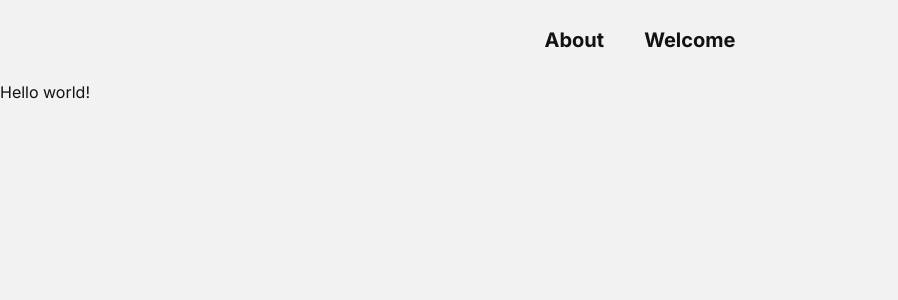
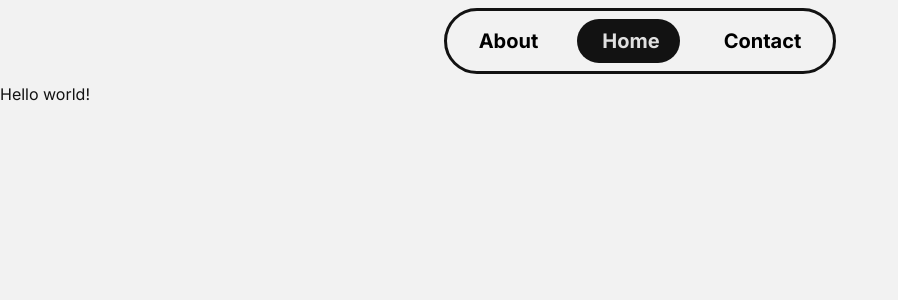
Before and after one commit to manicodes87/portfolio, a Next.js app: page / in a window 1280 px wide. Shown: the top 300 px of the page, without its empty margins (0-898 px from the left). Built offline with nearby package versions, Linux system fonts and the light colour scheme.

Commit message:
Refactored NavBar and some style changes

```diff
--- a/app/_components/NavBar/index.tsx
+++ b/app/_components/NavBar/index.tsx
@@ -1,6 +1,7 @@
 "use client";
-import { motion } from "framer-motion";
-import { useEffect, useRef, useState } from "react";
+import { useEffect, useState } from "react";
+import Cursor from "@/app/_utils/ui/Cursor";
+import Tab from "@/app/_utils/ui/Tab";
 
 const options: { text: string; link: string }[] = [
   {
@@ -9,86 +10,41 @@ const options: { text: string; link: string }[] = [
   },
 
   {
-    text: "Welcome",
-    link: "#welcome",
+    text: "Home",
+    link: "#home",
+  },
+
+  {
+    text: "Contact",
+    link: "#contact",
   },
 ];
 
 export default function NavBar() {
   const [hash, setHash] = useState<string>("");
-  const linkRefs = useRef<HTMLLIElement[]>([] as HTMLLIElement[]);
-  const [active, setActive] = useState<HTMLLIElement | null>();
-  const parentElement = useRef<HTMLDivElement | null>({} as HTMLDivElement);
   const [bounds, setBounds] = useState<{
     left: number;
-    top: number;
-  } | null>();
+    width: number;
+    opacity: number;
+    height: number;
+  }>();
 
   useEffect(() => {
-    (() => setHash(window.location.hash))();
-    const onHashChange = () => setHash(window.location.hash);
+    (() => (window.location.hash ? setHash(window.location.hash) : setHash("#home")))();
 
-    window.addEventListener("hashchange", onHashChange);
-    return () => window.removeEventListener("hashchange", onHashChange);
+    const hashChange = () => setHash(window.location.hash);
+    window.addEventListener("hashchange", hashChange);
+
+    return () => window.removeEventListener("hashchange", hashChange);
   }, []);
 
-  const moveUnderline = (ev: React.MouseEvent<HTMLLIElement>) => {
-    setActive(ev.currentTarget);
-  };
-
-  useEffect(() => {
-    if (!parentElement.current || !active) return;
-    const left = active.offsetLeft
-    const top = active.offsetTop + active.offsetHeight
-    // eslint-disable-next-line react-hooks/set-state-in-effect
-    setBounds({ left, top });
-  }, [parentElement, active]);
-
-  useEffect(() => {
-    linkRefs.current.forEach((link) => {
-      console.log(link.id, hash);
-      if (link.id === hash) link.click();
-    });
-  }, [linkRefs, hash]);
-
   return (
-    <div className="max-h-20 h-[20%]" ref={parentElement}>
-      <ul className="relative w-full h-full flex justify-center items-center">
-        <motion.div
-          layoutId="underline"
-          className="absolute z-5 h-1 bg-foreground rounded-full"
-          initial={{
-            opacity: 0,
-            width: active?.getBoundingClientRect().width
-          }}
-          animate={{
-            top: bounds?.top,
-            left: bounds?.left,
-            width: active?.offsetWidth,
-            opacity: 1,
-          }}
-          transition={{
-            opacity: { duration: 1 },
-            type: "spring",
-            stiffness: 500,
-            damping: 30,
-          }}
-        />
+    <div className="w-full flex justify-center items-center p-2">
+      <ul className="h-full w-fit flex relative border-3 rounded-full">
+        <Cursor bounds={bounds} key={"cursor"} />
 
         {options.map((option, index) => (
-          <li
-            key={option.link + "Key"}
-            className="m-5"
-            onClick={moveUnderline}
-            id={option.link}
-            ref={(el) => {
-              if (el) linkRefs.current[index] = el;
-            }}
-          >
-            <a href={option.link} className="text-xl font-bold z-10">
-              {option.text}
-            </a>
-          </li>
+          <Tab option={option} key={index} setBounds={setBounds} defaultLink={hash} />
         ))}
       </ul>
     </div>
```
